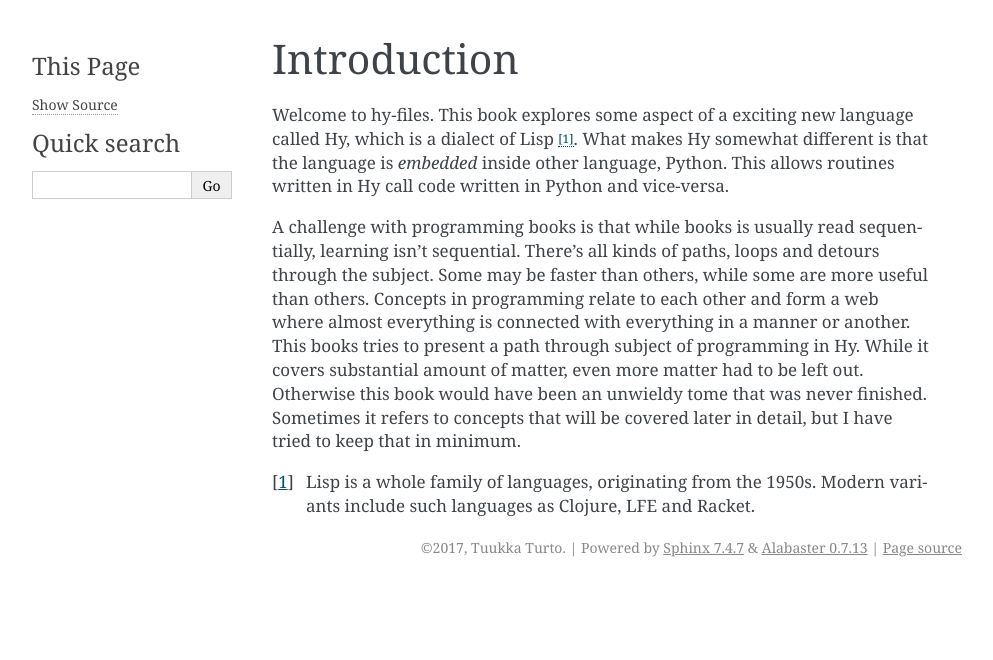
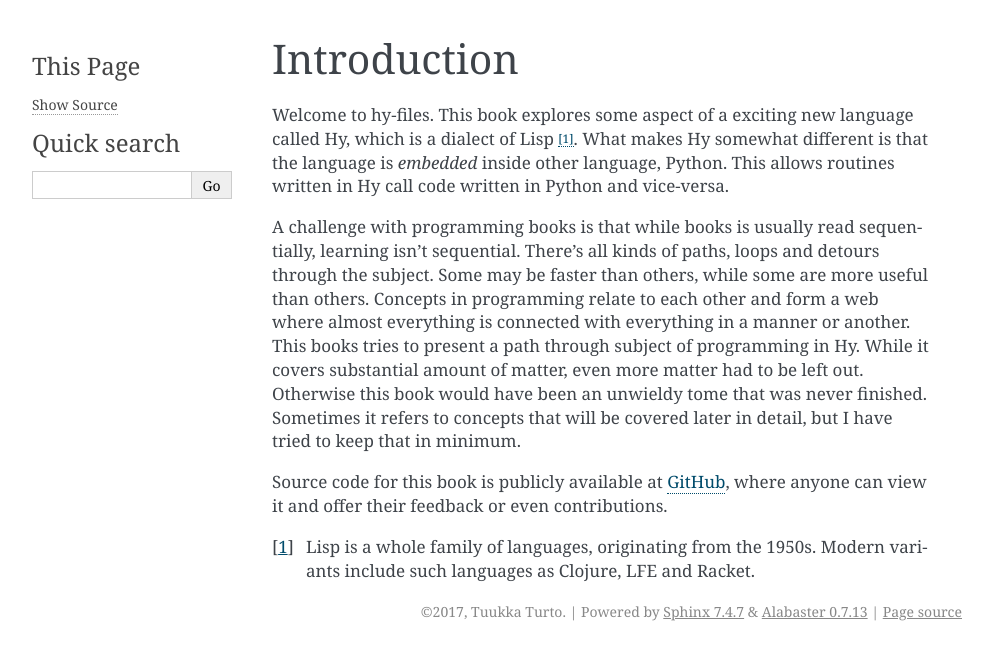
Before and after one commit to tuturto/hy-files, a Sphinx documentation site: the page built from doc/source/intro.rst, in a window 1280 px wide. Shown: the top 660 px of the page, without its empty margins (148-1141 px from the left). Built offline with Sphinx 7.4.7, drawn with Linux system fonts in a browser that asks for light colours.

Commit message:
Add link to GitHub project

```diff
--- a/doc/source/intro.rst
+++ b/doc/source/intro.rst
@@ -17,5 +17,9 @@ left out. Otherwise this book would have been an unwieldy tome that was never
 finished. Sometimes it refers to concepts that will be covered later in
 detail, but I have tried to keep that in minimum.
 
+Source code for this book is publicly available at
+`GitHub <https://github.com/tuturto/hy-files>`_, where anyone can view it and
+offer their feedback or even contributions.
+
 .. [#f1] Lisp is a whole family of languages, originating from the 1950s.
          Modern variants include such languages as Clojure, LFE and Racket.
```
